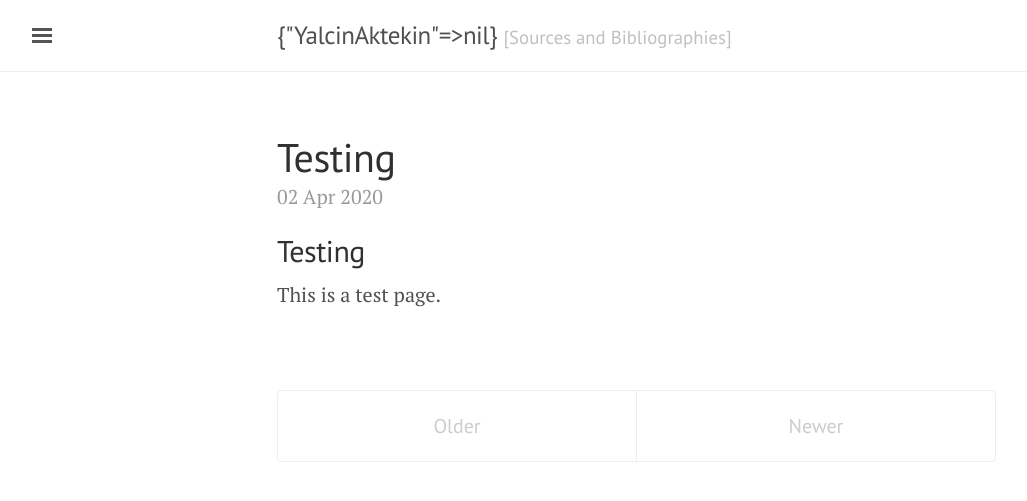
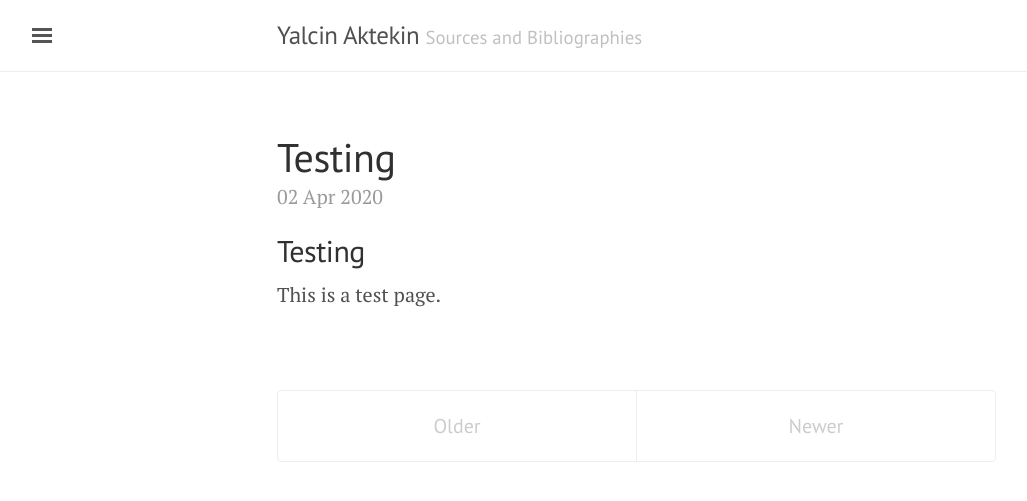
Before and after one commit to yalcinaktekin/yalcinaktekin.github.io, a Jekyll site: the page built from index.html, in a window 1280 px wide. Shown: the top 501 px of the page, without its empty margins (3-1030 px from the left). Built offline with Jekyll 4.4.1, drawn with Linux system fonts in a browser that asks for light colours; the list of posts is cut into pages by our own code.

Commit message:
Update _config.yml

```diff
--- a/_config.yml
+++ b/_config.yml
@@ -4,8 +4,8 @@
 permalink:        pretty
 
 # Setup
-title:            {YalcinAktekin}
-tagline:          '[Sources and Bibliographies]'
+title:            [Yalcin Aktekin]
+tagline:          'Sources and Bibliographies'
 description:      'Yalcin Aktekin'
 url:              https://yalcinaktekin.github.io
 
```
